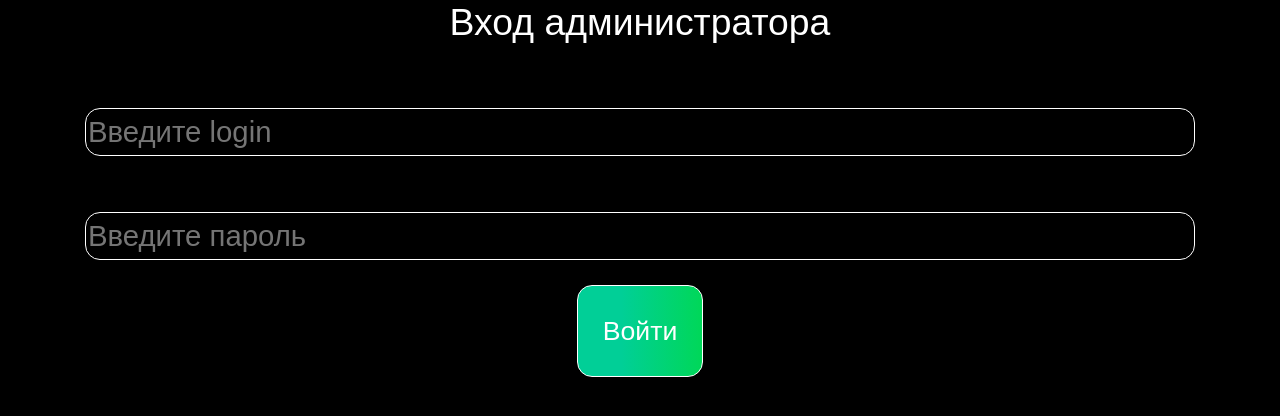
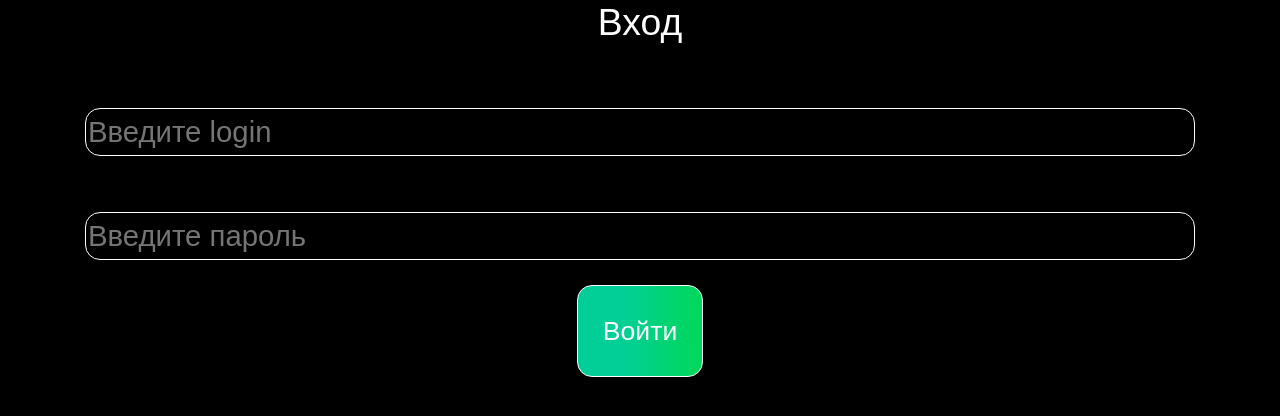
Before and after one commit to Uni-Corn-Team/TestingSystem, a Django app: page /sign_in in a window 1280 px wide. Shown: the top 416 px of the page. Run offline with Django 3.2, Linux system fonts and the light colour scheme; some libraries are stand-ins or nearby versions; some web fonts are replaced.

Commit message:
hot fixes

```diff
--- a/mysite/settings.py
+++ b/mysite/settings.py
@@ -123,6 +123,9 @@ STATIC_URL = '/static/'
 # https://docs.djangoproject.com/en/3.0/howto/static-files/
 
 STATIC_URL = '/static/'
+STATICFILES_DIRS = [
+   os.path.join(BASE_DIR, "static"),
+]
 
 MEDIA_URL = '/media/'
 MEDIA_ROOT = os.path.join(BASE_DIR, 'media/')
--- a/templates/sign_in.html
+++ b/templates/sign_in.html
@@ -19,7 +19,7 @@
 </head>
 <body>
 <div class="container text-center">
-    <h1 class="Title">Вход администратора</h1>
+    <h1 class="Title">Вход </h1>
     <input type="text" placeholder="Введите login" id='login' class="TextInput">
     <input type="password" placeholder="Введите пароль" id='password' class="TextInput">
 </div>
```
